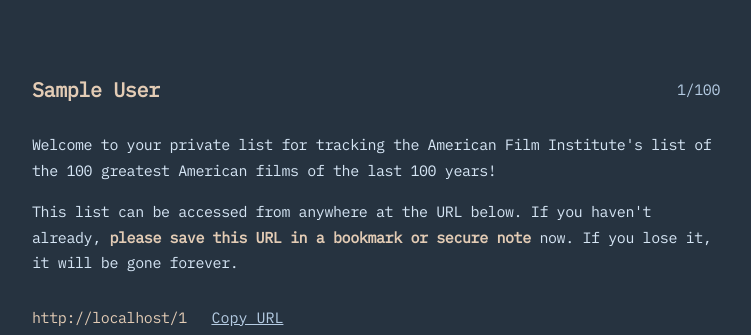
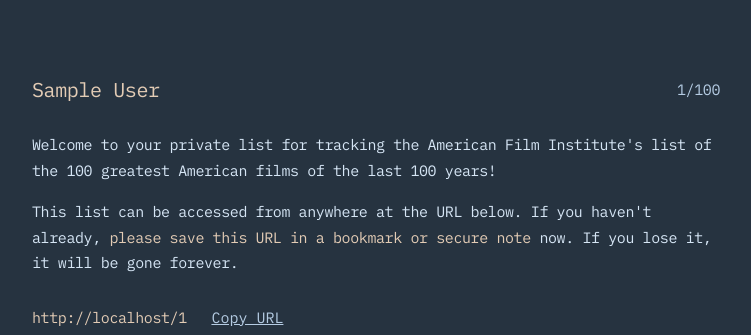
Before and after one commit to nmsalvatore/afi100, a Flask app: page /1 in a window 1280 px wide. Shown: the top 335 px of the page, without its empty margins (264-1015 px from the left). Run offline with Flask 3, Linux system fonts and the light colour scheme; data comes from the database, SQL or seed files in the repository; tables that the repository leaves empty hold one stand-in row (values such as "Sample post"); some libraries are stand-ins or nearby versions.

Commit message:
style: set bold defaults to normal

```diff
--- a/static/css/style.css
+++ b/static/css/style.css
@@ -42,6 +42,16 @@
     body {
         margin: 2rem 0;
     }
+}
+
+h1,
+h2,
+h3,
+h4,
+h5,
+h6,
+strong {
+    font-weight: normal;
 }
 
 h1 {
```
